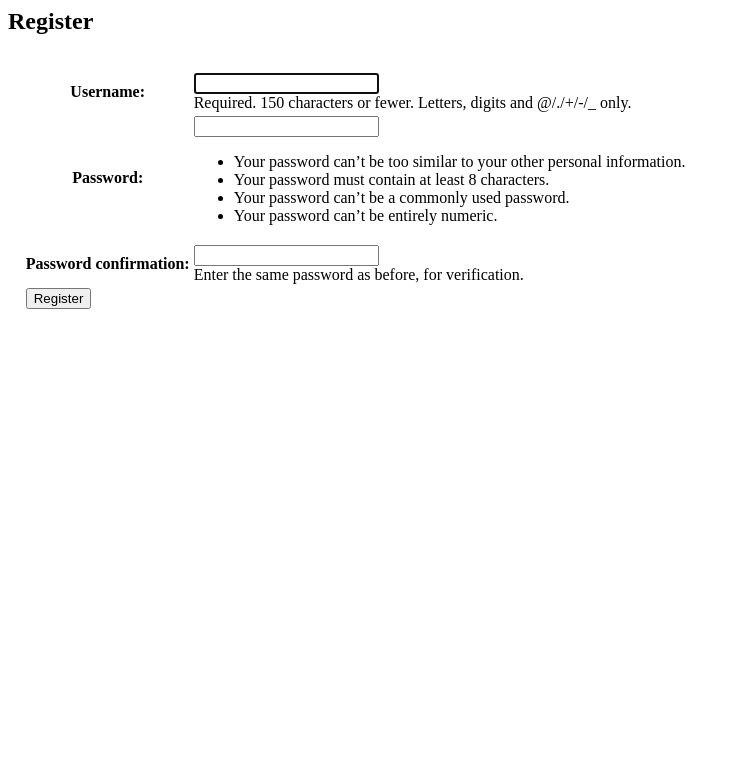
After one commit to PanupunJanin/ku-polls, a Django app: page /accounts/signup/ in a window 1280 px wide. The commit adds this page. Shown: the top 783 px of the page, without its empty margins (0-738 px from the left). Run offline with Django 4.2, Linux system fonts and the light colour scheme.

Commit message:
Add signup page and method

```diff
--- a/mysite/urls.py
+++ b/mysite/urls.py
@@ -26,5 +26,6 @@ urlpatterns = [
     path('', RedirectView.as_view(url='polls')),
     path('admin/', admin.site.urls),
     path('accounts/', include('django.contrib.auth.urls')),
+    path('accounts/signup/', views.signup, name='signup'),
     path('polls/', include('polls.urls')),
 ]
--- a/polls/templates/registration/login.html
+++ b/polls/templates/registration/login.html
@@ -9,6 +9,7 @@
   <p>
   <button type="submit">Login</button>
   </p>
+    <p>If you don't have ID, please <a href="{% url 'signup' %}">Signup</a></p>
   <input type="hidden" name="next" value="{{next}}"/>
  </form>
  {# If you have a sign-up page, then add a link here #}
--- /dev/null
+++ b/polls/templates/registration/signup.html
@@ -0,0 +1,21 @@
+<html lang="en">
+<h2>Register</h2>
+    <body>
+        {% if messages %}
+            {% for message in messages %}
+                <div role="alert" style="color: orangered;">
+                    {{ message }}
+                </div>
+            {% endfor %}
+        {% endif %}
+<form method="POST">
+    {% csrf_token %}
+    <table style="padding: 2ex;">
+    {{ form.as_table }}     {# this line shows the sign-up form #}
+    <tr>
+    <td colspan="2">
+    <button type="submit">Register</button>
+    </td>
+    </tr>
+    </table>
+</form>
--- a/polls/views.py
+++ b/polls/views.py
@@ -1,15 +1,41 @@
 from django.http import HttpResponseRedirect
-from django.shortcuts import get_object_or_404, render
+from django.shortcuts import get_object_or_404, render, redirect
 from django.urls import reverse
 from django.views import generic
 from django.utils import timezone
 from django.contrib import messages
 from django.contrib.auth.decorators import login_required
+from django.contrib.auth import login, authenticate
+from django.contrib.auth.forms import UserCreationForm
 from .models import Choice, Question
 
 
 def error_404(request, exception):
     return render(request,'polls/index.html')
+
+
+def signup(request):
+    """Register a new user."""
+    if request.method == 'POST':
+        form = UserCreationForm(request.POST)
+        if not form.is_valid():
+            messages.error(request, 'The form is invalid')
+            return redirect('signup')
+        if form.is_valid():
+            form.save()
+            # get named fields from the form data
+            username = form.cleaned_data.get('username')
+            # password input field is named 'password1'
+            raw_passwd = form.cleaned_data.get('password1')
+            user = authenticate(username=username, password=raw_passwd)
+            login(request, user)
+        return redirect('polls')
+        # what if form is not valid?
+        # we should display a message in signup.html
+    else:
+        # create a user form and display it the signup page
+        form = UserCreationForm()
+    return render(request, 'registration/signup.html', {'form': form})
 
 
 class IndexView(generic.ListView):
```
